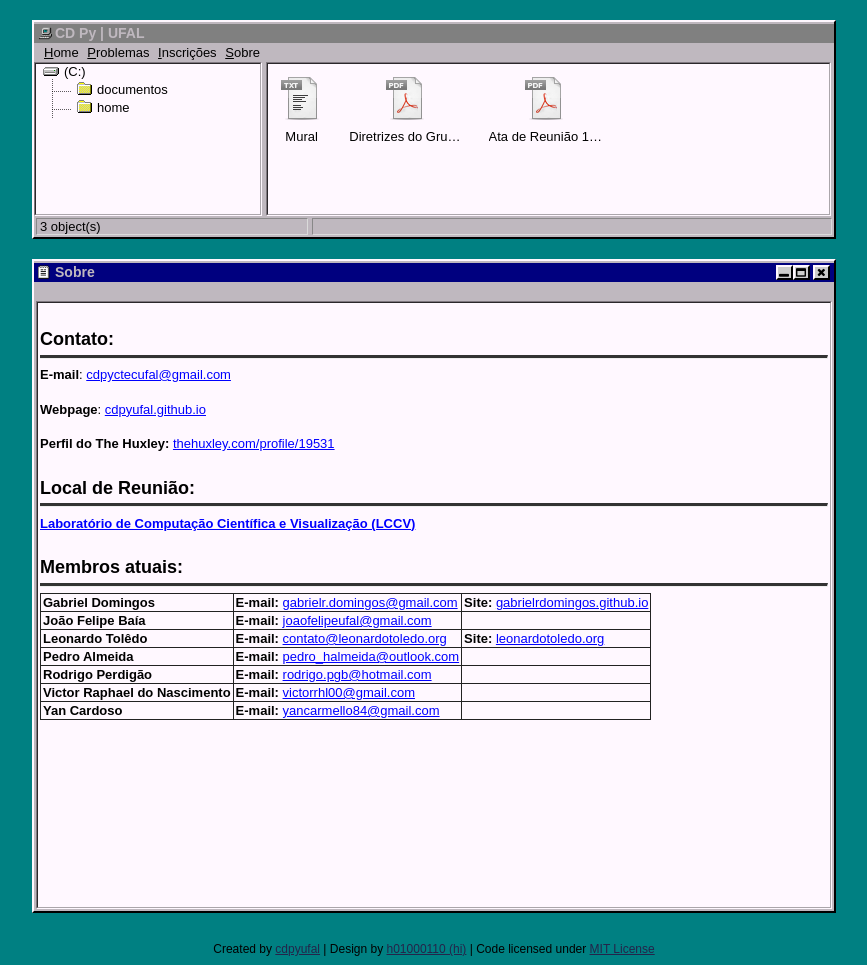
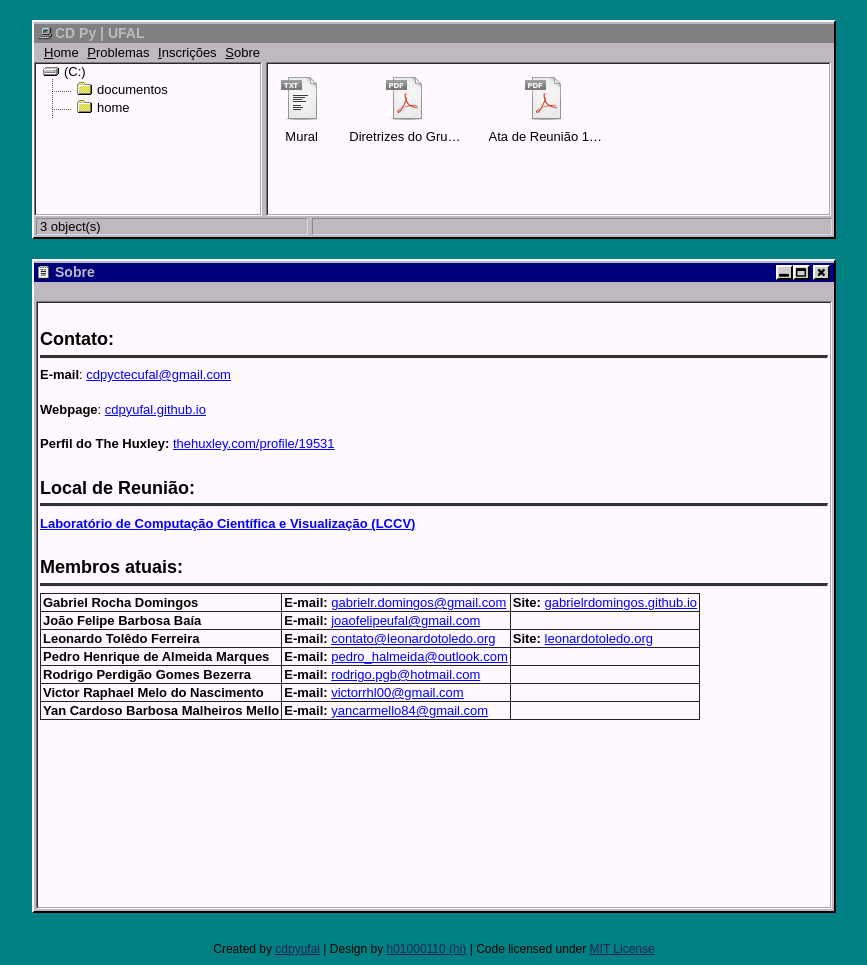
Before and after one commit to cdpyufal/cdpyufal.github.io, a Jekyll site: the page built from about/index.md, in a window 1280 px wide. Shown: the whole page, without its empty margins (206-1073 px from the left). Built offline with Jekyll 4.4.1, drawn with Linux system fonts in a browser that asks for light colours.

Commit message:
Add members' full names

```diff
--- a/about/index.md
+++ b/about/index.md
@@ -21,10 +21,10 @@ filetype: txt
 ## Membros atuais:
 ---
 
-| **Gabriel Domingos** | **E-mail:** [gabrielr.domingos@gmail.com](mailto:gabrielr.domingos@gmail.com "Gabriel's E-mail") | **Site:** [gabrielrdomingos.github.io](https://gabrielrdomingos.github.io/ "I'm Gabriel.") |
-| **João Felipe Baía** | **E-mail:** [joaofelipeufal@gmail.com](mailto:joaofelipeufal@gmail.com "João's E-mail") | |
-| **Leonardo Tolêdo** | **E-mail:** [contato@leonardotoledo.org](mailto:contato@leonardotoledo.org "Leonardo's E-mail") | **Site:** [leonardotoledo.org](http://leonardotoledo.org/ "I'm Leonardo") |
-| **Pedro Almeida** | **E-mail:** [pedro_halmeida@outlook.com](mailto:pedro_halmeida@outlook.com "Pedro's E-mail") | |
-| **Rodrigo Perdigão** | **E-mail:** [rodrigo.pgb@hotmail.com](mailto:rodrigo.pgb@hotmail.com "Rodrigo's E-mail") | |
-| **Victor Raphael do Nascimento** | **E-mail:** [victorrhl00@gmail.com](mailto:victorrhl00@gmail.com "Rodrigo's E-mail") | |
-| **Yan Cardoso** | **E-mail:** [yancarmello84@gmail.com](mailto:yancarmello84@gmail.com "Yan's E-mail") | |
+| **Gabriel Rocha Domingos** | **E-mail:** [gabrielr.domingos@gmail.com](mailto:gabrielr.domingos@gmail.com "Gabriel's E-mail") | **Site:** [gabrielrdomingos.github.io](https://gabrielrdomingos.github.io/ "I'm Gabriel.") |
+| **João Felipe Barbosa Baía** | **E-mail:** [joaofelipeufal@gmail.com](mailto:joaofelipeufal@gmail.com "João's E-mail") | |
+| **Leonardo Tolêdo Ferreira** | **E-mail:** [contato@leonardotoledo.org](mailto:contato@leonardotoledo.org "Leonardo's E-mail") | **Site:** [leonardotoledo.org](http://leonardotoledo.org/ "I'm Leonardo.") |
+| **Pedro Henrique de Almeida Marques** | **E-mail:** [pedro_halmeida@outlook.com](mailto:pedro_halmeida@outlook.com "Pedro's E-mail") | |
+| **Rodrigo Perdigão Gomes Bezerra** | **E-mail:** [rodrigo.pgb@hotmail.com](mailto:rodrigo.pgb@hotmail.com "Rodrigo's E-mail") | |
+| **Victor Raphael Melo do Nascimento** | **E-mail:** [victorrhl00@gmail.com](mailto:victorrhl00@gmail.com "Rodrigo's E-mail") | |
+| **Yan Cardoso Barbosa Malheiros Mello** | **E-mail:** [yancarmello84@gmail.com](mailto:yancarmello84@gmail.com "Yan's E-mail") | |
```
